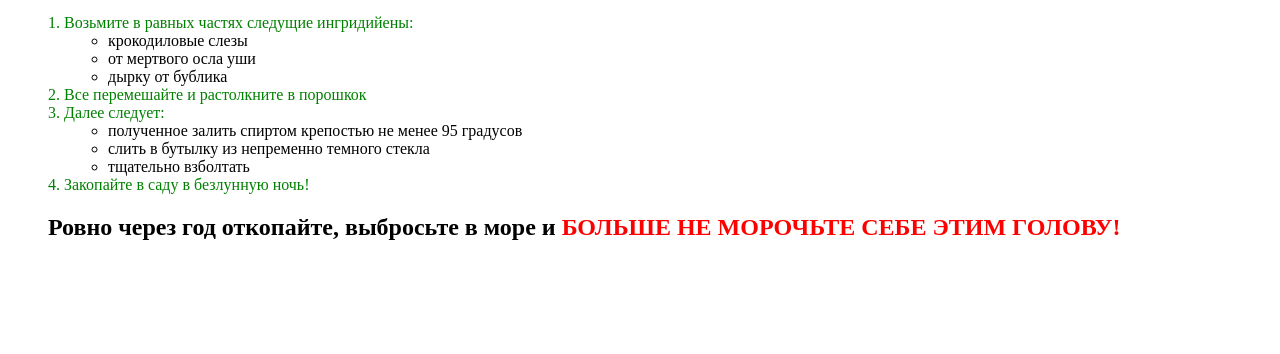
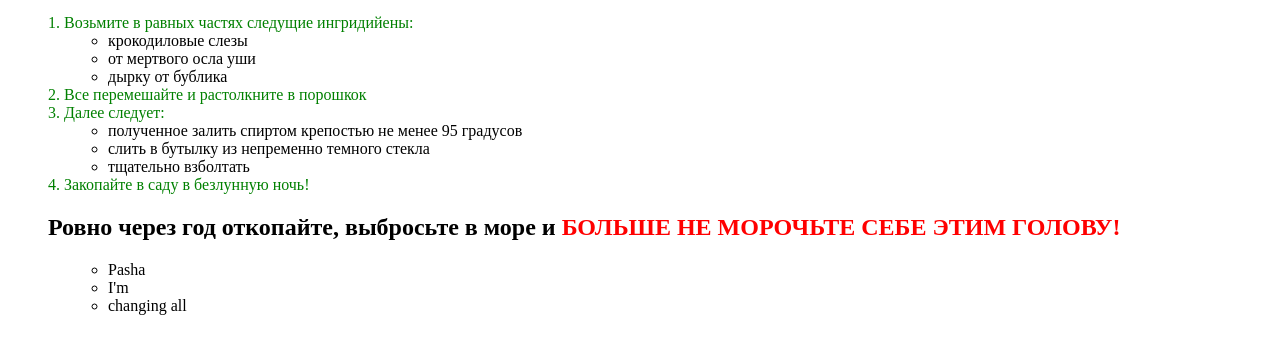
Before and after one commit to P2MM-tea/first_project, a plain HTML site: page index.html in a window 1280 px wide. Shown: the part 100-454 px from the top of the page. Drawn offline with Linux system fonts and the light colour scheme.

Commit message:
change index

```diff
--- a/index.html
+++ b/index.html
@@ -21,5 +21,12 @@
 		<dt>4.  Закопайте в саду в безлунную ночь!</dt>
 		<h2>Ровно через год откопайте, выбросьте в море и <span>БОЛЬШЕ НЕ МОРОЧЬТЕ СЕБЕ ЭТИМ ГОЛОВУ!</span></h2>
 	</ul>
+
+
+	<ul>
+		<li>Pasha</li>
+		<li>I'm</li>
+		<li>changing all</li>
+	</ul>
 </body>
 </html>
```
